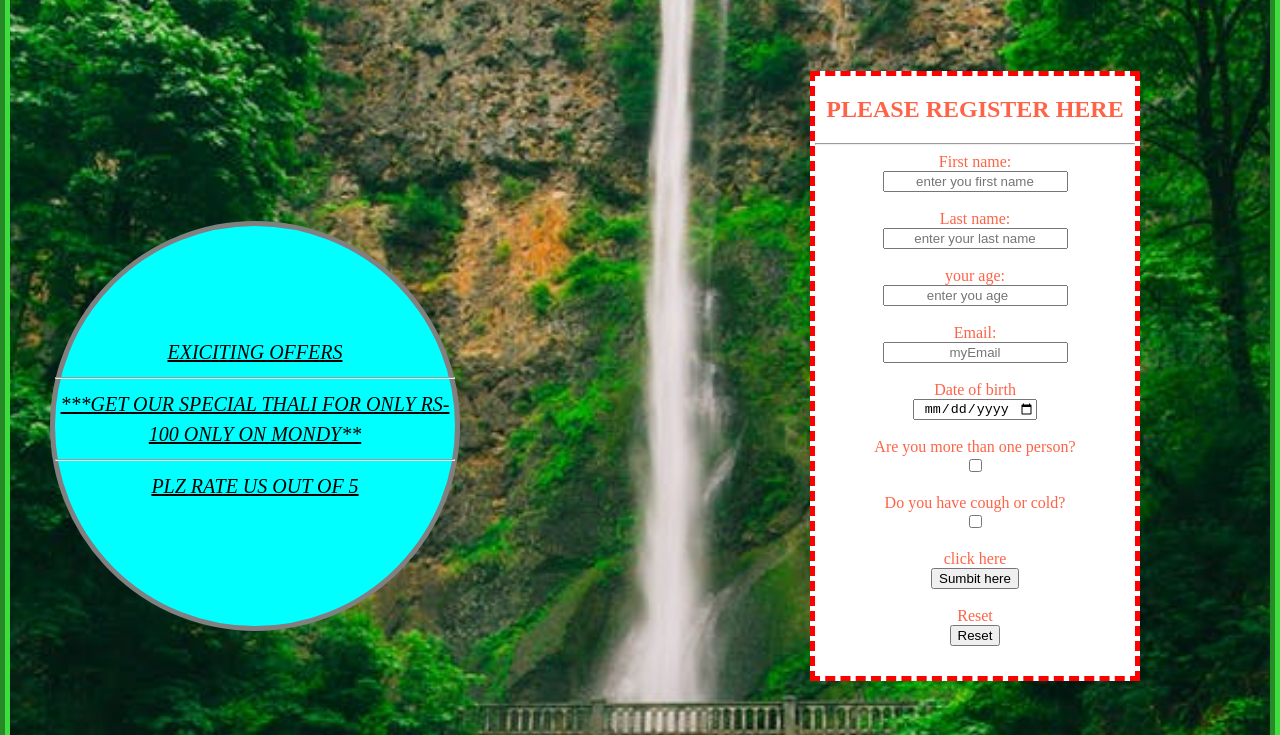
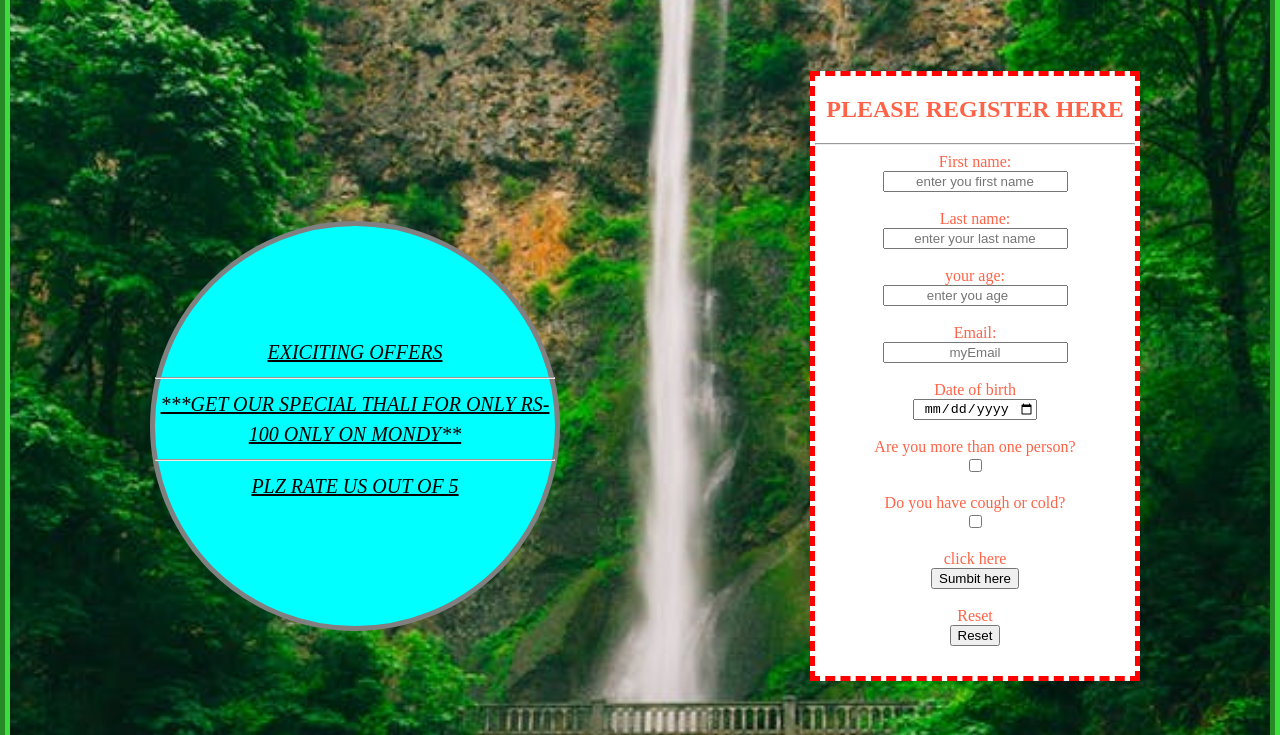
Before and after one commit to Kandy1703/Csshnd2, a plain HTML site: page index.html in a window 1280 px wide. Shown: the part 199-934 px from the top of the page. Drawn offline with Linux system fonts and the light colour scheme.

Commit message:
set positon corrected

```diff
--- a/stylesheet.css
+++ b/stylesheet.css
@@ -43,6 +43,7 @@ body{
 }
 .contentform{
     display: flex;
+    justify-content: flex-start;
 }
 .circletext{
     margin-top: 111px;
@@ -53,7 +54,7 @@ body{
     border-radius: 50%;
     background-color: aqua;
     border: 5px solid gray;
-    margin: 200px 0px 0px 40px;
+    margin: 200px 0px 0px 140px;
     font-size: 20px;
     font-style: italic;
     text-decoration: underline;
@@ -67,8 +68,9 @@ body{
     border: 5px dashed red;
     background-color: white;
     text-align: center;
-    margin: 50px 0px 0px 350px;
+    margin: 50px 0px 0px 250px;
     color: tomato;
+
 }
 input{
     text-align: center;
```
Also changed, not shown: index.html (+1 -1 lines).
